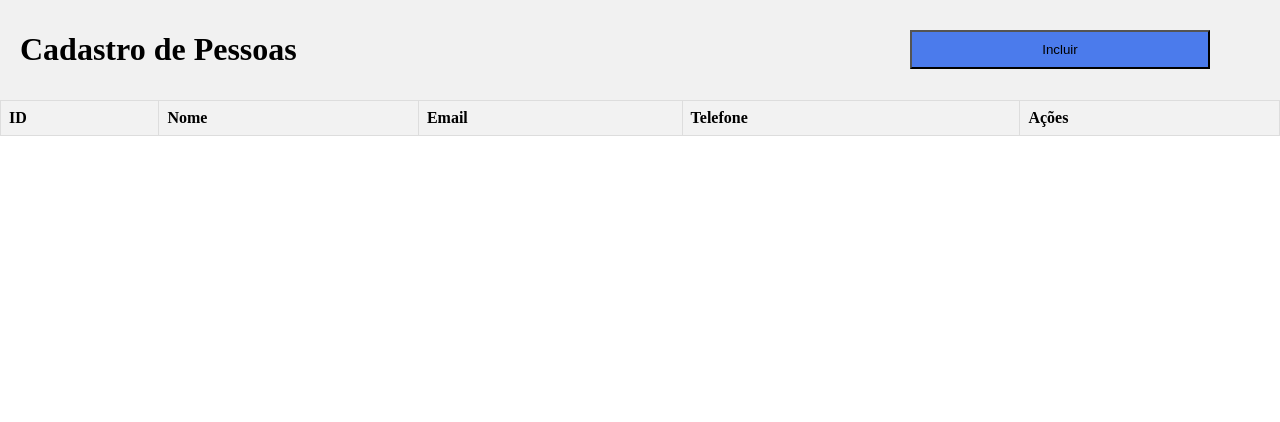
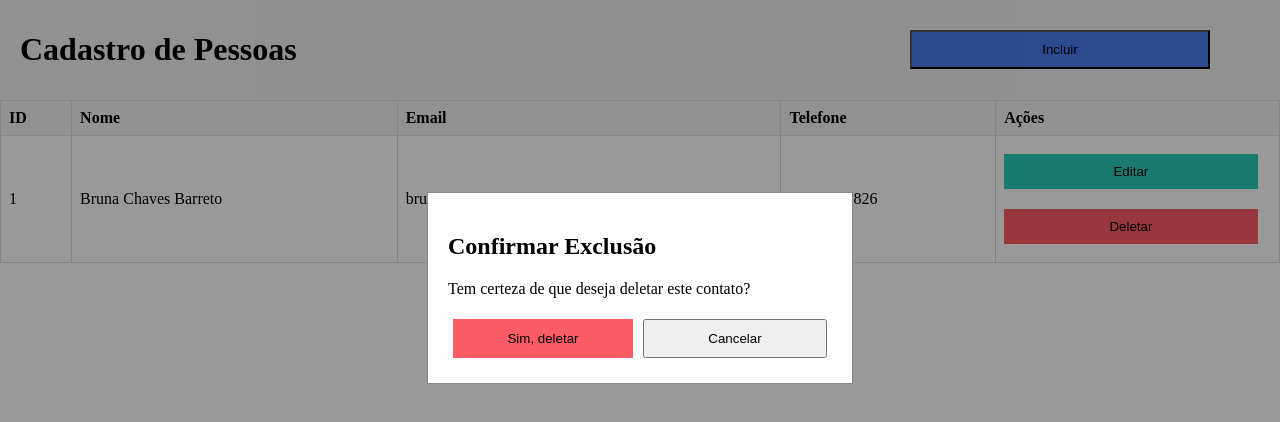
Before and after one commit to brunachavesb/TesteDemarco, a plain HTML site: page index.html in a window 1280 px wide. Both pictures are taken after a click on the button "Deletar". Drawn offline with Linux system fonts and the light colour scheme.

Commit message:
feat: :sparkles: delete confirm

```diff
--- a/index.html
+++ b/index.html
@@ -27,6 +27,16 @@
                 <button id="btncancel" onclick="closeForm()">Cancelar</button>
             </div>
         </div>
+        <div id="deleteConfirm" class="modal">
+            <div class="modal-content">
+                <h2>Confirmar Exclusão</h2>
+                <p>Tem certeza de que deseja deletar este contato?</p>
+                <div class="modal-buttons">
+                    <button class="modal-button delete-button" id="btnConfirmDelete" onclick="confirmDelete()">Sim, deletar</button>
+                    <button class="modal-button" onclick="closeDeleteConfirm()">Cancelar</button>
+                </div>
+            </div>
+        </div>
         <table id="peopleTable">
             <thead>
                 <tr>
--- a/script.js
+++ b/script.js
@@ -6,6 +6,7 @@ let people = [
     }
 ]
 let editIndex = -1
+let deleteIndex = -1
 
 function showForm(person = null) {
     document.getElementById("cadastroForm").style.display = 'block'
@@ -68,6 +69,22 @@ function editPerson(index) {
     showForm(person)
 }
 
+function showDeleteConfirm(index) {
+    deleteIndex = index
+    document.getElementById("deleteConfirm").style.display = 'block'
+}
+
+function closeDeleteConfirm() {
+    document.getElementById("deleteConfirm").style.display = 'none'
+}
+
+function confirmDelete() {
+    if (deleteIndex !== -1) {
+        deletePerson(deleteIndex)
+        closeDeleteConfirm()
+    }
+}
+
 function deletePerson(index) {
     people.splice(index, 1)
     renderTable()
@@ -75,10 +92,9 @@ function deletePerson(index) {
 
 function renderTable() {
     const table = document.getElementById("peopleTable").getElementsByTagName('tbody')[0]
-    const addButtonHeader = document.getElementById("btnAdd")
     table.innerHTML = ''
 
-    addButtonHeader.style.display = 'block'
+
     people.forEach((person, index) => {
         const row = table.insertRow()
         row.insertCell(0).innerText = index + 1
@@ -86,7 +102,7 @@ function renderTable() {
         row.insertCell(2).innerText = person.email
         row.insertCell(3).innerText = person.phone
         const actionCell = row.insertCell(4)
-        actionCell.innerHTML = `<button id="edit" onclick="editPerson(${index})">Editar</button> <button id="delete" onclick="deletePerson(${index})">Deletar</button>`
+        actionCell.innerHTML = `<button id="edit" onclick="editPerson(${index})">Editar</button> <button class="delete-button" onclick="showDeleteConfirm(${index})">Deletar</button>`;
     })
 
 }
--- a/styles.css
+++ b/styles.css
@@ -74,17 +74,17 @@ header {
     background-color: #1cafa3;
 }
 
-#delete {
+.delete-button {
     background-color: #fc5c65;
     border: none;
     transition: background-color 0.3s;
 }
 
-#delete:hover {
+.delete-button:hover {
     background-color: #fd787e;
 }
 
-#delete:active {
+.delete-button:active {
     background-color: #fb434a;
 }
 
@@ -106,6 +106,16 @@ header {
     padding: 20px;
     border: 1px solid #888;
     width: 30%;
+}
+
+.modal-buttons {
+    display: flex;
+    justify-content: space-between;
+}
+
+.modal-button {
+    flex: 1;
+    margin: 5px;
 }
 
 form {
```
